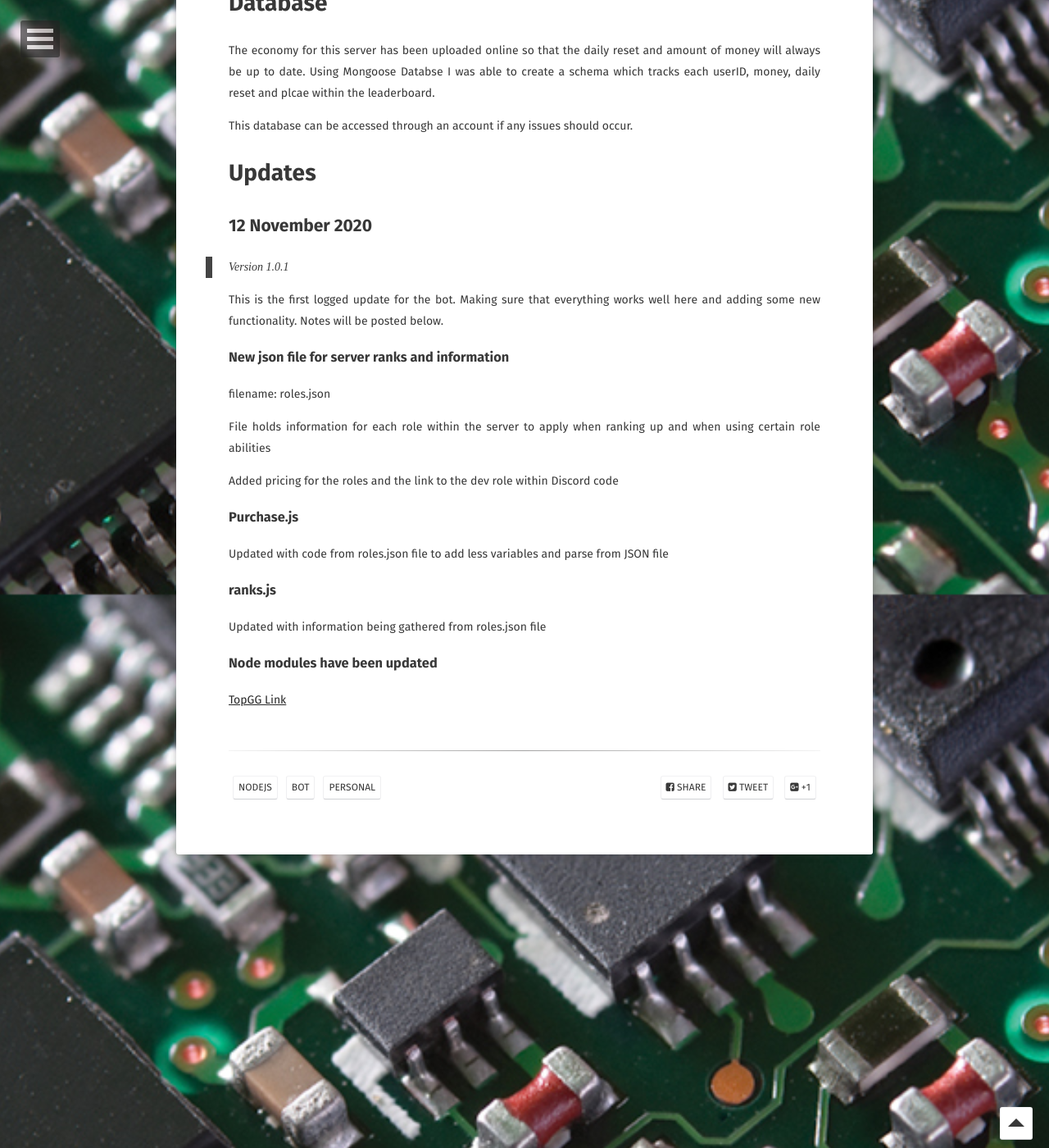
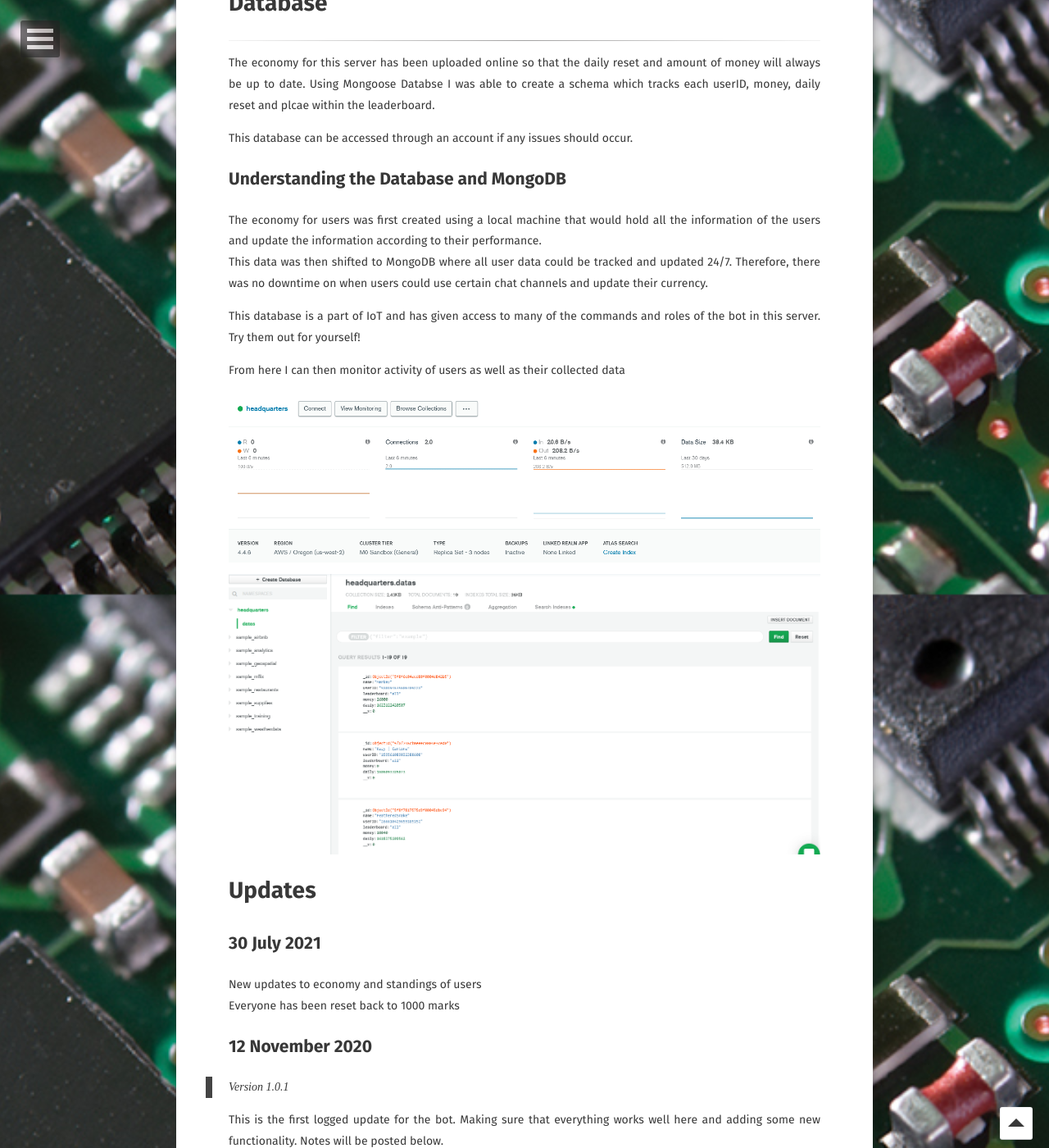
Before and after one commit to Markay12/MarkInfo-Projects, a Jekyll site: the page built from _posts/2020-10-09-discordbot.md, in a window 1280 px wide and 1400 px high, scrolled down 1975 px. Shown: the whole window at 82% size. Built offline with Jekyll 4.4.1, drawn with Linux system fonts in a browser that asks for light colours; some web fonts are replaced; some of the changed text lies outside the part shown.

Commit message:
updated information on Database collection

```diff
--- a/_posts/2020-10-09-discordbot.md
+++ b/_posts/2020-10-09-discordbot.md
@@ -4,7 +4,7 @@ title: "Discord Moderation Bot"
 date: 2020-10-09
 excerpt: "General chat moderation bot"
 project: true
-tags: [NodeJS, Bot, Personal]
+tags: [NodeJS, Bot, Personal, MongoDB]
 comments: false
 ---
 
@@ -48,13 +48,31 @@ This server continues to expand on and include our fully functioning economy whe
 New ways to use the economy are being implemented everyday and will continue to grow
 
 # Database
+---
 The economy for this server has been uploaded online so that the daily reset and amount of money will always be up to date.
 Using Mongoose Databse I was able to create a schema which tracks each userID, money, daily reset and plcae within the leaderboard.
 
 This database can be accessed through an account if any issues should occur.
 
+## Understanding the Database and MongoDB
+The economy for users was first created using a local machine that would hold all the information of the users and update the information according to their performance.
+This data was then shifted to MongoDB where all user data could be tracked and updated 24/7. Therefore, there was no downtime on when users could use certain chat channels and update their currency.
+
+This database is a part of IoT and has given access to many of the commands and roles of the bot in this server. Try them out for yourself!
+
+From here I can then monitor activity of users as well as their collected data
+
+![Activity](/assets/img/mongoreport.png)
+
+![CollectedData](/assets/img/mongodata.png)
+
 
 # Updates
+
+## 30 July 2021
+
+New updates to economy and standings of users
+Everyone has been reset back to 1000 marks
 
 
 ## 12 November 2020
```
